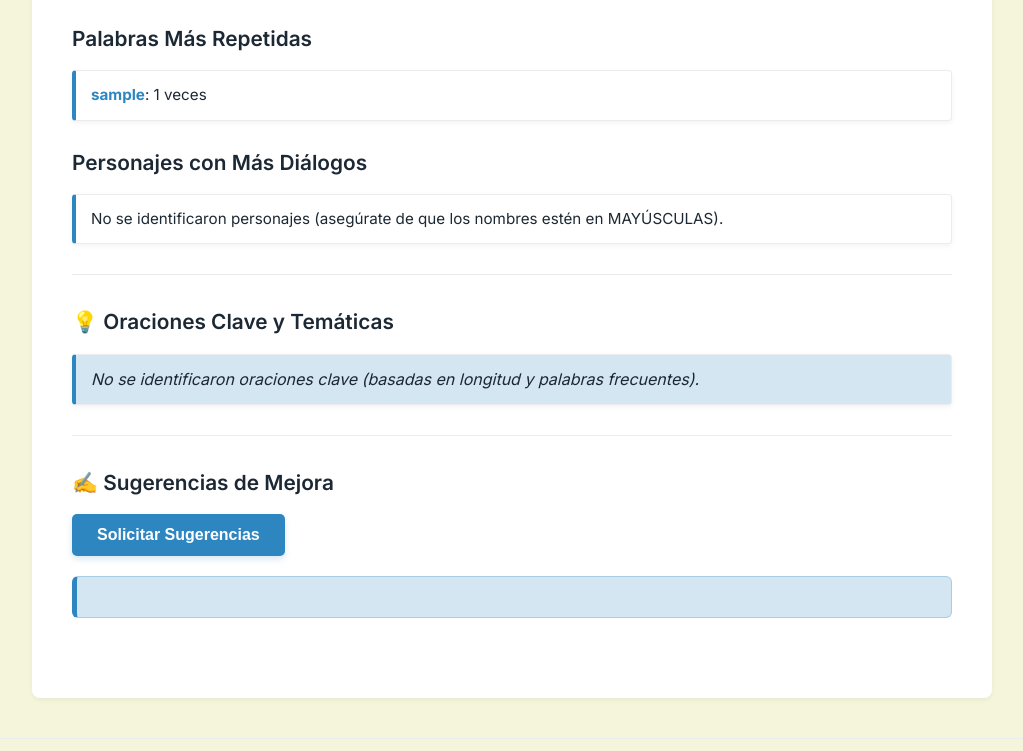
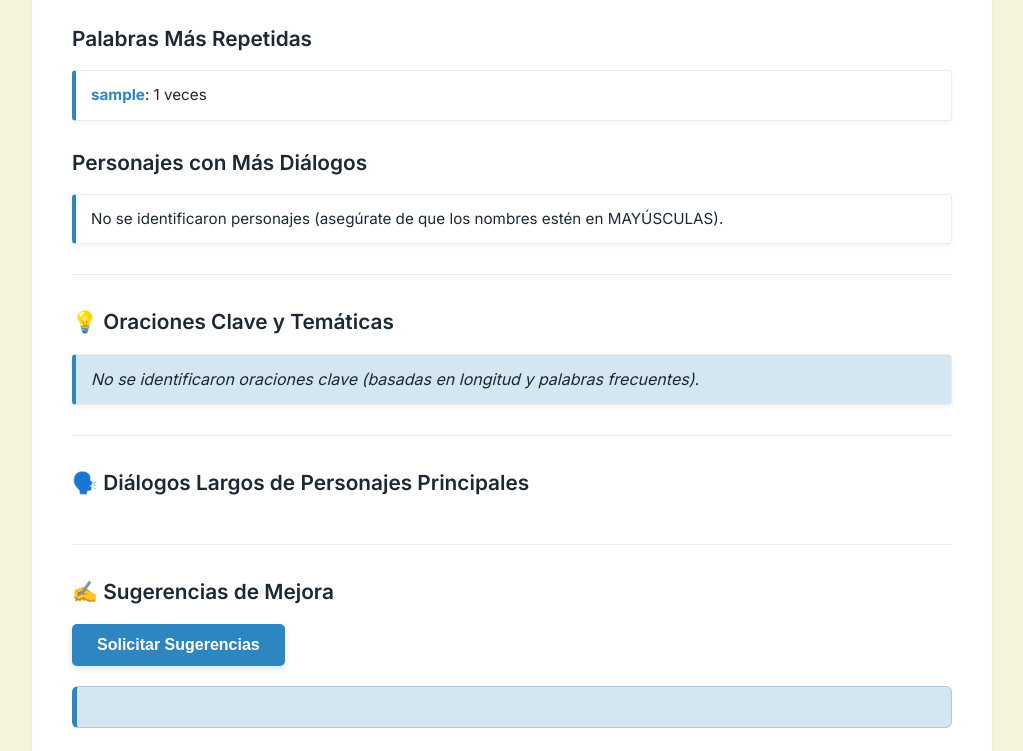
Before and after one commit to ximenagaleanam-prog/proyecto-guion-, a plain HTML site: page index.html in a window 1280 px wide. Both pictures are taken after typing "Sample" into the empty fields and a click on the button "✨ Analizar Guion". Shown: the part 1211-1962 px from the top of the page, without its empty margins (128-1151 px from the left). Drawn offline with nearby package versions, Linux system fonts and the light colour scheme.

Commit message:
Update index.html

```diff
--- a/index.html
+++ b/index.html
@@ -66,6 +66,13 @@
             </div>
 
             <hr>
+            <div id="dialogos-clave-analisis">
+                <h3>🗣️ Diálogos Largos de Personajes Principales</h3>
+                <ul id="lista-dialogos-clave">
+                    </ul>
+            </div>
+
+            <hr>
 
             <div id="sugerencias">
                 <h3>✍️ Sugerencias de Mejora</h3>
```
